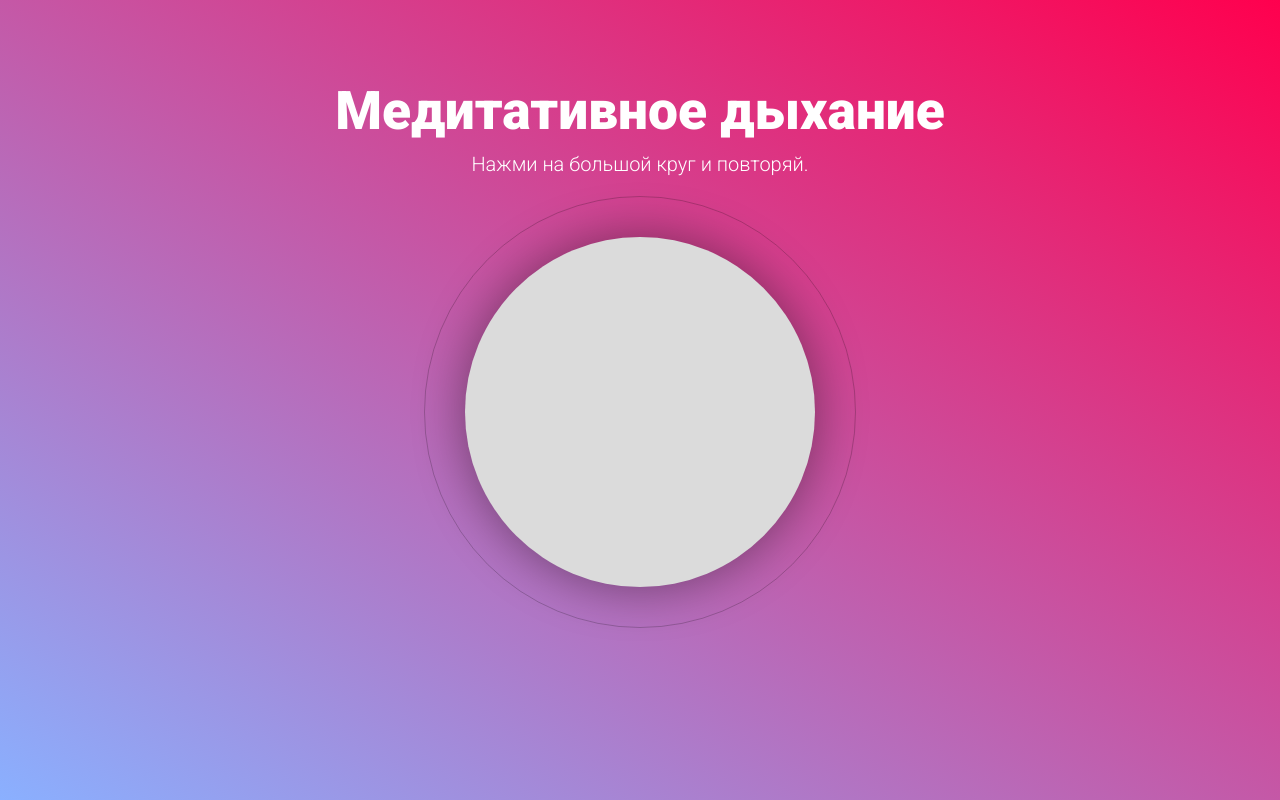
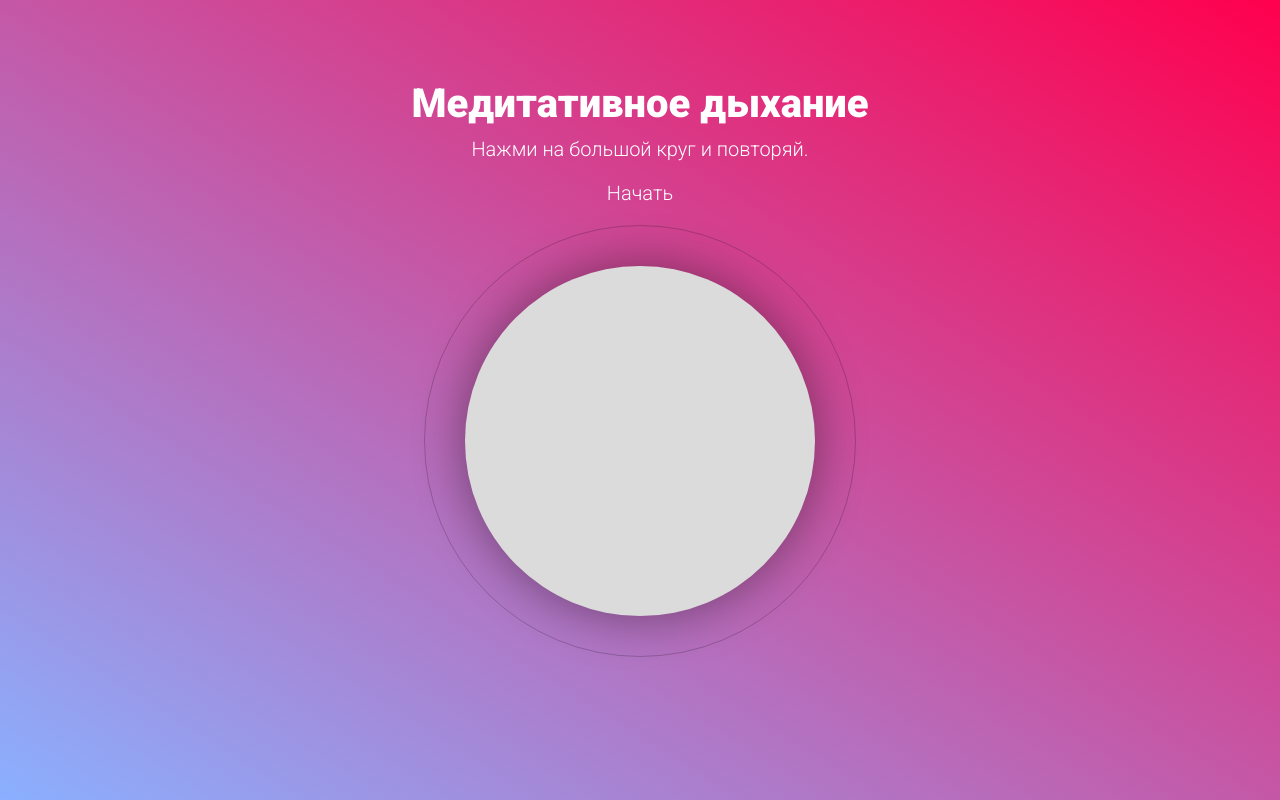
Before and after one commit to KarovInal/breath, a plain HTML site: page index.html in a window 1280 px wide. Drawn offline with Linux system fonts and the light colour scheme.

Commit message:
make some adaptive

```diff
--- a/index.html
+++ b/index.html
@@ -11,7 +11,7 @@
         <div class="main-container">
             <h1 class="main-header">Медитативное дыхание</h1>
             <p class="main-description">Нажми на большой круг и повторяй.</p>
-            <p class="main-status"></p>
+            <p class="main-status">Начать</p>
             <div class="circle-container">
                 <div class="circle">
                 </div>
--- a/public/css/style.css
+++ b/public/css/style.css
@@ -15,7 +15,7 @@ h1, p {
 }
 
 h1 {
-    font-size: 40pt;
+    font-size: 30pt;
     font-weight: 900;
     margin-top: 80px;
 }
@@ -37,7 +37,10 @@ p {
 .main-container {
     width: 100%;
     height: 100%;
+    padding: 0 10px 0px 10px;
     overflow-y: scroll;
+    overflow-x: hidden;
+    box-sizing: border-box;
     background: linear-gradient(to top right, #8AB0FF, #FF004E);
     background: -webkit-linear-gradient(to top right, #8AB0FF, #FF004E);
     background: -moz-linear-gradient(to top right, #8AB0FF, #FF004E);
--- a/public/js/breath.js
+++ b/public/js/breath.js
@@ -71,7 +71,7 @@
 
             clearTimeout(this._state.currentTimerId)
 
-            document.querySelector('.main-status').innerHTML = ''
+            document.querySelector('.main-status').innerHTML = 'Начать';
 
             anime({
                 targets: '.circle',
```
